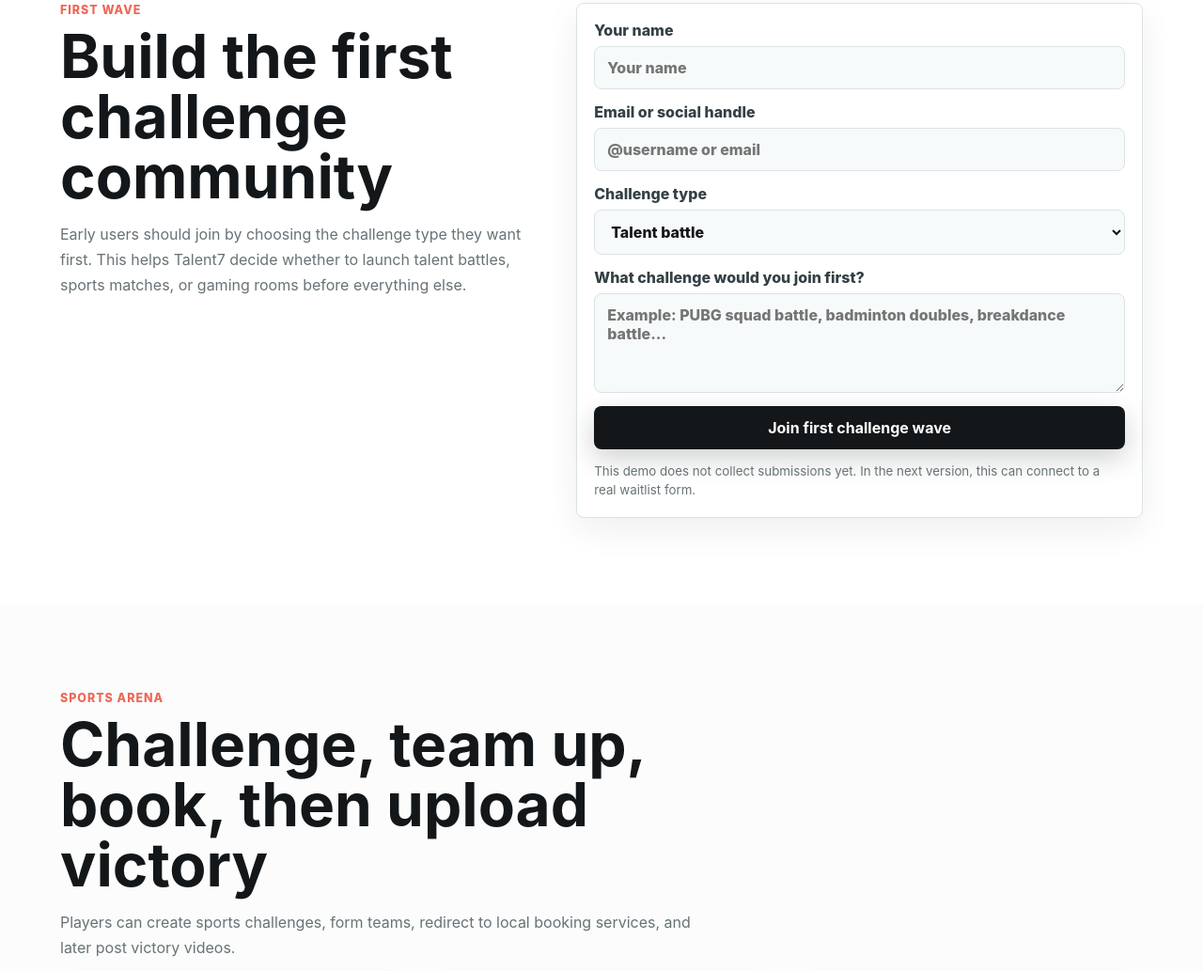
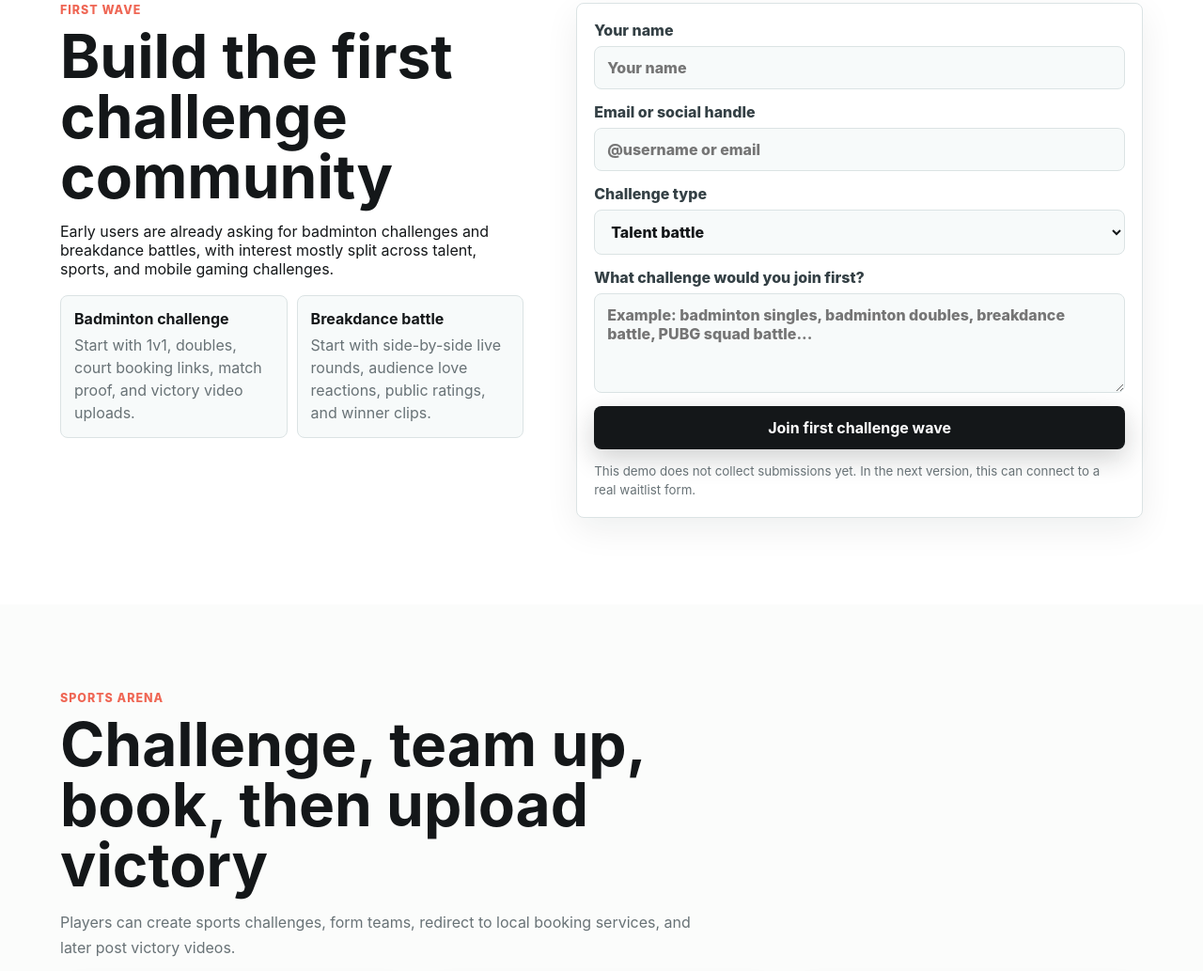
Before and after one commit to jointalent7-ehte/jointalent7, a plain HTML site: page index.html in a window 1280 px wide. Shown: the part 3674-4707 px from the top of the page at 94% size. Drawn offline with Linux system fonts and the light colour scheme.

Commit message:
Add early challenge demand

```diff
--- a/index.html
+++ b/index.html
@@ -249,7 +249,17 @@
       <div class="section-heading">
         <p class="eyebrow">First wave</p>
         <h2>Build the first challenge community</h2>
-        <p>Early users should join by choosing the challenge type they want first. This helps Talent7 decide whether to launch talent battles, sports matches, or gaming rooms before everything else.</p>
+        <p>Early users are already asking for badminton challenges and breakdance battles, with interest mostly split across talent, sports, and mobile gaming challenges.</p>
+        <div class="early-demand">
+          <article>
+            <strong>Badminton challenge</strong>
+            <span>Start with 1v1, doubles, court booking links, match proof, and victory video uploads.</span>
+          </article>
+          <article>
+            <strong>Breakdance battle</strong>
+            <span>Start with side-by-side live rounds, audience love reactions, public ratings, and winner clips.</span>
+          </article>
+        </div>
       </div>
       <form class="wave-panel">
         <label>
@@ -266,12 +276,12 @@
             <option>Talent battle</option>
             <option>Sports challenge</option>
             <option>Mobile gaming challenge</option>
-            <option>Team tournament</option>
+            <option>Other challenge idea</option>
           </select>
         </label>
         <label>
           What challenge would you join first?
-          <textarea rows="4" placeholder="Example: PUBG squad battle, badminton doubles, breakdance battle..."></textarea>
+          <textarea rows="4" placeholder="Example: badminton singles, badminton doubles, breakdance battle, PUBG squad battle..."></textarea>
         </label>
         <button class="primary-button" type="button">Join first challenge wave</button>
         <small>This demo does not collect submissions yet. In the next version, this can connect to a real waitlist form.</small>
--- a/styles.css
+++ b/styles.css
@@ -583,6 +583,27 @@ textarea {
   background: #fff;
 }
 
+.early-demand {
+  display: grid;
+  grid-template-columns: repeat(2, minmax(0, 1fr));
+  gap: 10px;
+  margin-top: 18px;
+}
+
+.early-demand article {
+  display: grid;
+  gap: 6px;
+  padding: 14px;
+  background: #f7fafa;
+  border: 1px solid var(--line);
+  border-radius: 8px;
+}
+
+.early-demand span {
+  color: var(--muted);
+  line-height: 1.5;
+}
+
 .wave-panel {
   display: grid;
   gap: 14px;
@@ -982,7 +1003,8 @@ textarea {
 
   .dual-screen,
   .score-strip,
-  .challenge-priority {
+  .challenge-priority,
+  .early-demand {
     grid-template-columns: 1fr;
   }
 
```
Also changed, not shown: 1 other file.
